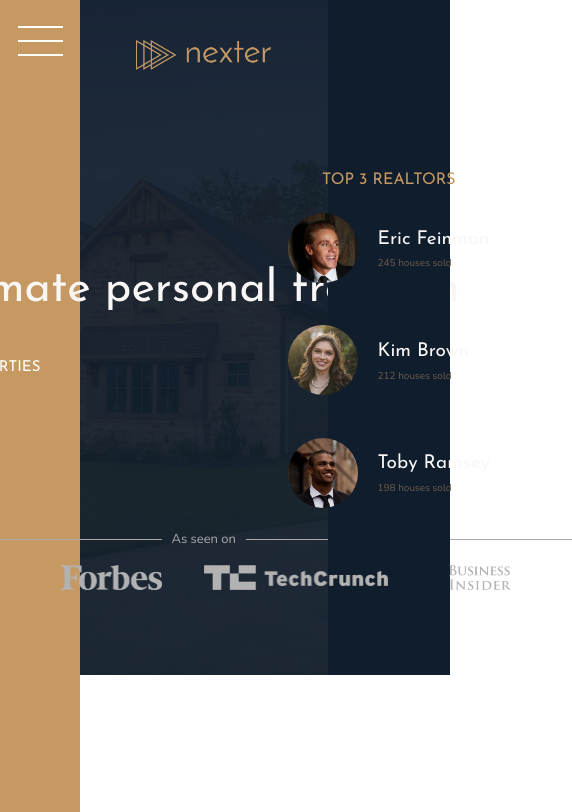
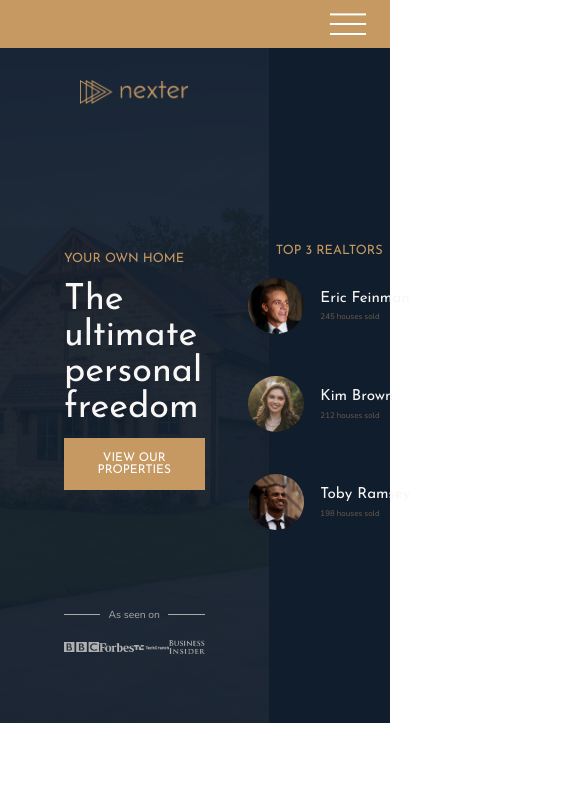
Before and after one commit to Chewie063/nexters-project, a website: page index.html in a window 390 px wide. Shown: the top 812 px of the page, 572 px wide, since content can reach past the window. Drawn offline with nearby package versions, Linux system fonts and the light colour scheme.

Commit message:
Set media queries for 1200 and 1000 screen sizes

```diff
--- a/sass/_base.scss
+++ b/sass/_base.scss
@@ -14,6 +14,11 @@ $color-grey-dark-2: #6D5D4B;
 $font-primary: 'Nunito', sans-serif;
 $font-display: 'Josefin Sans', sans-serif;
 
+// responsive breakpoints
+
+$bp-largest: 75em;  //1200px
+$bp-large: 62.5em;  //900px
+
 *,
 *::before,
 *::after {
@@ -25,6 +30,10 @@ $font-display: 'Josefin Sans', sans-serif;
 html {
   box-sizing: border-box;
   font-size: 62.5%;  //  10px/16px = 62.5% 1rem = 10px
+
+  @media only screen and (max-width: $bp-largest) {
+    font-size: 50%;
+  }
 }
 
 body {
@@ -39,4 +48,9 @@ body {
   grid-template-rows: 80vh min-content 40vw repeat(3, min-content);
   grid-template-columns: [sidebar-start] 8rem [sidebar-end full-start] minmax(6rem, 1fr) [center-start] repeat(8, [col-start] minmax(min-content, 14rem) [col-end]) [center-end] minmax(6rem, 1fr) [full-end];
 
+  @media only screen and (max-width: $bp-large) {
+    grid-template-rows: 6rem 80vh min-content 40vw repeat(3, min-content);
+    grid-template-columns: [full-start] minmax(6rem, 1fr) [center-start] repeat(8, [col-start] minmax(min-content, 14rem) [col-end]) [center-end] minmax(6rem, 1fr) [full-end];
+  }
+
 }
--- a/sass/_header.scss
+++ b/sass/_header.scss
@@ -8,8 +8,8 @@
     padding-top: 4rem;
 
     display: grid;
-    grid-template-rows: 1fr min-content 6rem 1fr;
-    grid-template-columns: max-content;
+    grid-template-rows: 1fr min-content minmax(6rem, min-content) 1fr;
+    grid-template-columns: minmax(min-content, max-content);
     grid-row-gap: 1.5rem;
     justify-content: center;
 
@@ -47,10 +47,12 @@
         grid-template-columns: repeat(4, 1fr);
         grid-template-rows: 3rem;
         justify-items: center;
+        align-items: center;
 
 
         img {
-            height: 2.5rem;
+            max-height: 2.5rem;
+            max-width: 100%;
             filter: brightness(70%);
         }
 
--- a/sass/_sidebar.scss
+++ b/sass/_sidebar.scss
@@ -5,6 +5,13 @@
 
     display: flex;
     justify-content: center;
+
+    @media only screen and (max-width: $bp-large) {
+        grid-column: 1 / -1;
+        grid-row: 1 / 2;
+        justify-content: flex-end;
+        align-items: center;
+      }
 }
 
 .nav__btn {
@@ -26,11 +33,14 @@
 
     }
 
-    &::before {
-        transform: translateY(-1.4rem);
-    }
+    &::before {transform: translateY(-1.4rem);}
+    &::after {transform: translateY(1.2rem);}
 
-    &::after {
-        transform: translateY(1.2rem);
-    }
+    @media only screen and (max-width: $bp-large) {
+        margin-top: 0;
+        margin-right: 3rem;
+
+        &::before {transform: translateY(-1.2rem);}
+        &::after {transform: translateY(1rem);}
+      }
 }
```
Also changed, not shown: css/style.css.
